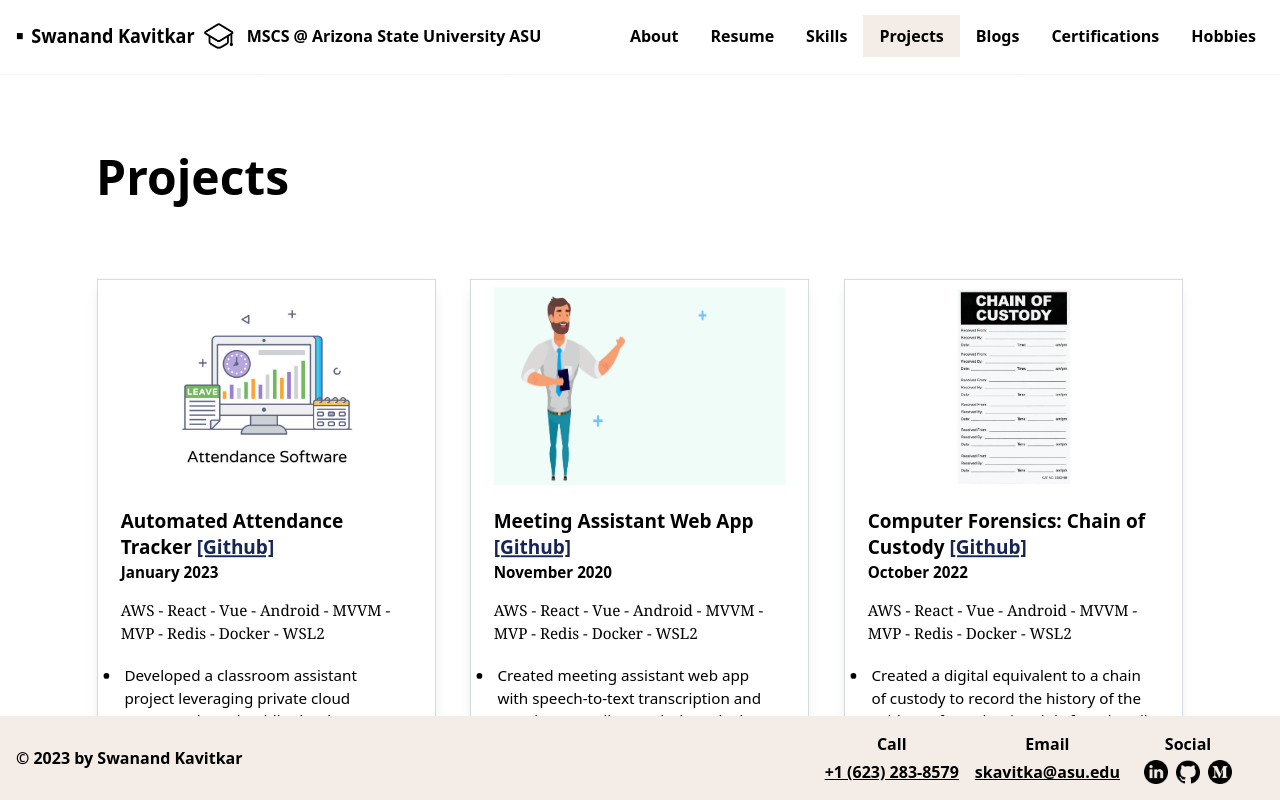
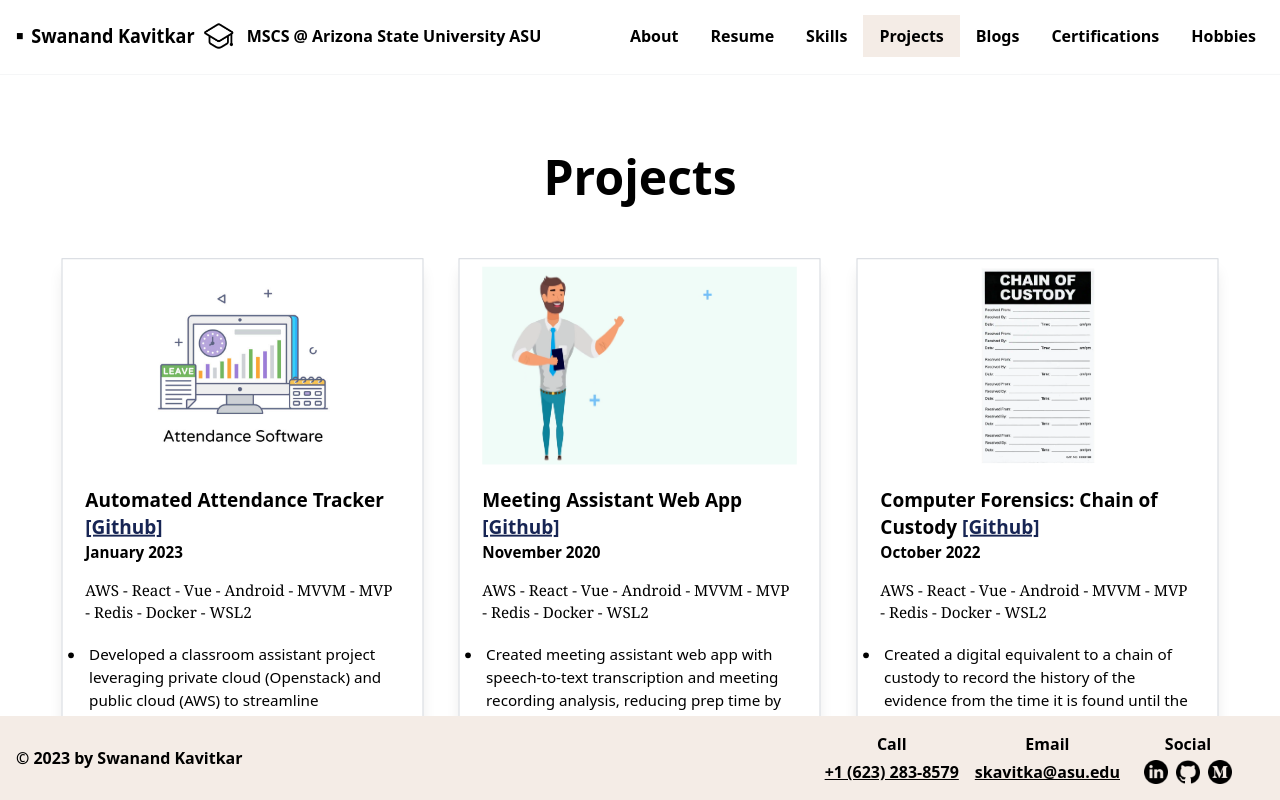
Before and after one commit to S-Threepio/S-Threepio.github.io, a React (Create React App) app: page /projects in a window 1280 px wide. Built offline with nearby package versions, Linux system fonts and the light colour scheme.

Commit message:
basic formatting

```diff
--- a/src/components/Certifications/Certification.js
+++ b/src/components/Certifications/Certification.js
@@ -4,7 +4,7 @@ const Certification = (props) => {
   const { cert } = props;
 
   return (
-    <div className="flex justify-center items-center p-10 border border-gray-200 shadow-xl sm:w-5/6 md:w-4/5 lg:w-1/2">
+    <div className="flex justify-center items-center px-10 py-7 border border-gray-200 shadow-xl sm:w-5/6 md:w-4/5 lg:w-1/2">
       <img src={medal} className="w-14 h-14" />
       <div className="flex flex-col text-xl flex-1 font-bold items-center">
         <div className="text-center px-5">{cert.title}</div>
--- a/src/components/Projects/Project.js
+++ b/src/components/Projects/Project.js
@@ -21,7 +21,7 @@ const Project = (props) => {
     <div className="flex flex-col items-start m-1 md:scale-[95%] bg-white border border-gray-300 shadow-lg">
       <img
         src={data.img}
-        className="self-center object-fill h-56 p-2 px-6 w-120 "
+        className="self-center object-fill h-56 p-2 px-6 w-120"
       />
       <div className="px-6 pt-4 text-xl font-semibold">
         {data.title}{" "}
--- a/src/components/Projects/Projects.js
+++ b/src/components/Projects/Projects.js
@@ -83,8 +83,10 @@ const Projects = () => {
     <div className="flex flex-col flex-1 overflow-scroll">
       <div className="flex justify-center w-full bg-white sm:p-6">
         <div className="flex flex-col items-center py-4 sm:px-8 lg:items-start sm:m-2">
-          <div className="m-8 text-5xl font-bold">Projects</div>
-          <div className="grid gap-2 px-8 overflow-scroll sm:p-5 lg:grid-cols-2 xl:grid-cols-3">
+          <div className="m-8 text-5xl font-bold text-center w-screen">
+            Projects
+          </div>
+          <div className="grid gap-2 px-8 overflow-scroll w-[90%] sm:w-auto sm:px-20 lg:grid-cols-2 xl:grid-cols-3">
             {projData.map((project, index) => (
               <Project key={index} data={project} />
             ))}
```
